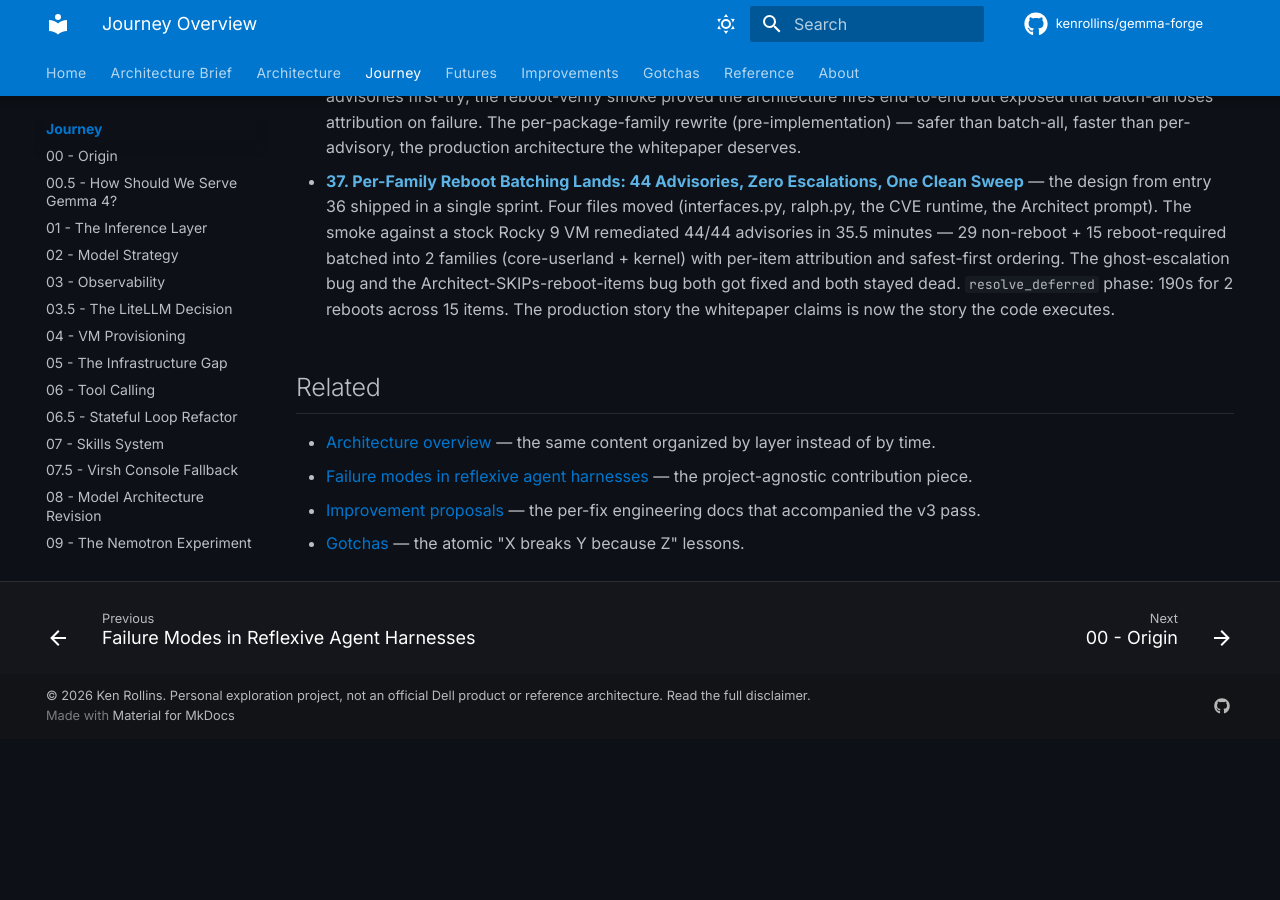
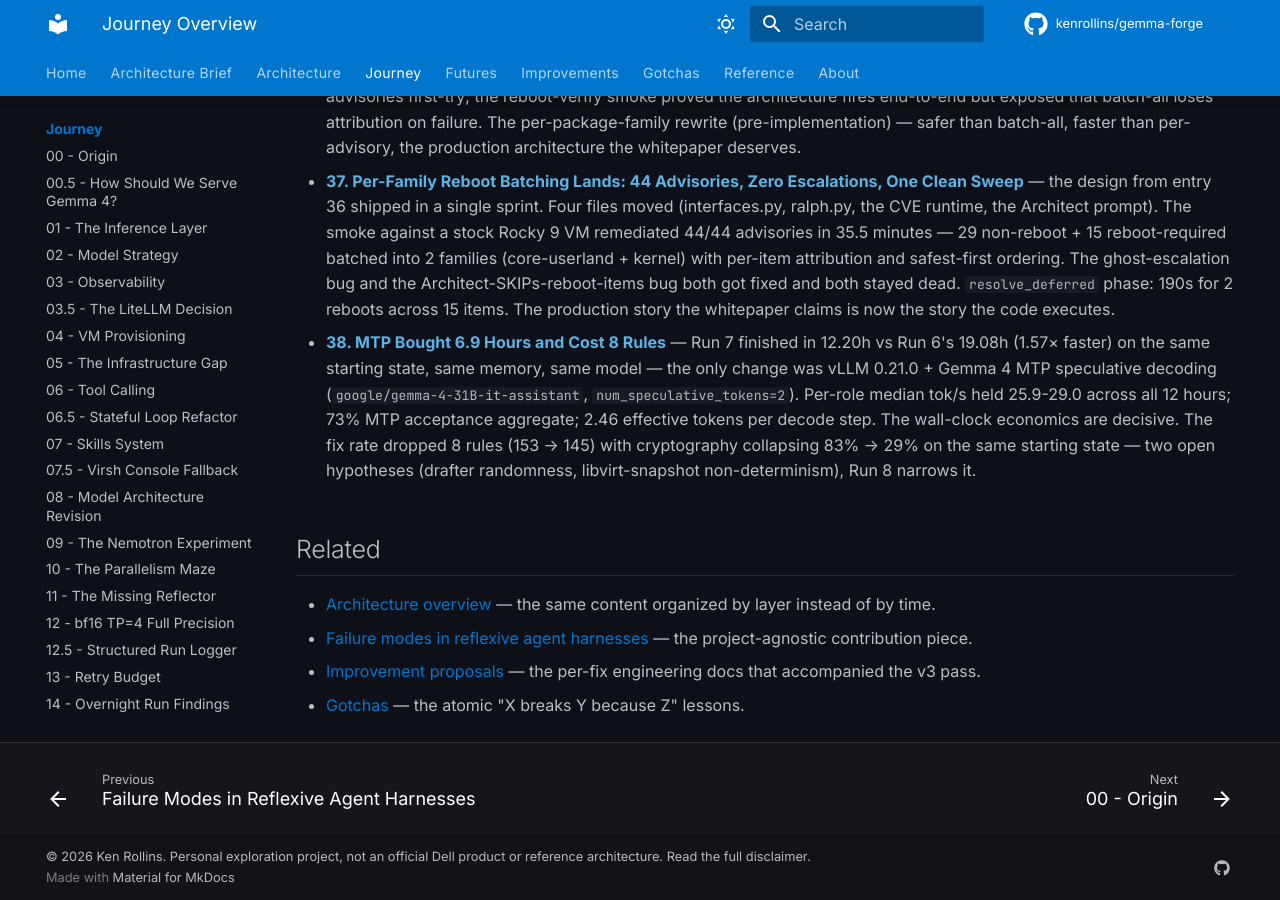
Before and after one commit to kenrollins/gemma-forge, an MkDocs documentation site: the page built from docs/journal/journey/index.md, in a window 1280 px wide and 900 px high, scrolled down 4133 px. Built offline with MkDocs 1.6.1 and Material for MkDocs 9.7.7, drawn with Linux system fonts in a browser that asks for light colours; comment, search, counter and statistics services are not loaded; before the commit the page ends 4872 px from its top, so only the background shows below that.

Commit message:
docs(journal): index entry for journey/38
Co-Authored-By: Claude Opus 4.7 <noreply@anthropic.com>

```diff
--- a/docs/journal/journey/index.md
+++ b/docs/journal/journey/index.md
@@ -97,6 +97,7 @@ is meant to be readable on its own.
 - [**35. Building the CVE Skill in a Day**](35-building-cve-in-a-day.md) — eleven hours from decision to working MVP. Zero edits to the ralph loop; three harness extension points (FailureMode enum, ordering predicate, skill-dir map). Five ATLANTIS patterns adopted, six skipped. MVP smoke 3/3 first-try — validated plumbing, not architectural value. Four predictions for the first full CVE run.
 - [**36. Per-Family Reboot Batching: The Architectural Decision Before We Built It**](36-per-family-reboot-batching.md) — CVE Run 1 closed 29/29 non-reboot advisories first-try; the reboot-verify smoke proved the architecture fires end-to-end but exposed that batch-all loses attribution on failure. The per-package-family rewrite (pre-implementation) — safer than batch-all, faster than per-advisory, the production architecture the whitepaper deserves.
 - [**37. Per-Family Reboot Batching Lands: 44 Advisories, Zero Escalations, One Clean Sweep**](37-per-family-reboot-batching-landed.md) — the design from entry 36 shipped in a single sprint. Four files moved (interfaces.py, ralph.py, the CVE runtime, the Architect prompt). The smoke against a stock Rocky 9 VM remediated 44/44 advisories in 35.5 minutes — 29 non-reboot + 15 reboot-required batched into 2 families (core-userland + kernel) with per-item attribution and safest-first ordering. The ghost-escalation bug and the Architect-SKIPs-reboot-items bug both got fixed and both stayed dead. `resolve_deferred` phase: 190s for 2 reboots across 15 items. The production story the whitepaper claims is now the story the code executes.
+- [**38. MTP Bought 6.9 Hours and Cost 8 Rules**](38-mtp-in-practice.md) — Run 7 finished in 12.20h vs Run 6's 19.08h (1.57× faster) on the same starting state, same memory, same model — the only change was vLLM 0.21.0 + Gemma 4 MTP speculative decoding (`google/gemma-4-31B-it-assistant`, `num_speculative_tokens=2`). Per-role median tok/s held 25.9-29.0 across all 12 hours; 73% MTP acceptance aggregate; 2.46 effective tokens per decode step. The wall-clock economics are decisive. The fix rate dropped 8 rules (153 → 145) with cryptography collapsing 83% → 29% on the same starting state — two open hypotheses (drafter randomness, libvirt-snapshot non-determinism), Run 8 narrows it.
 
 ## Related
 
```
